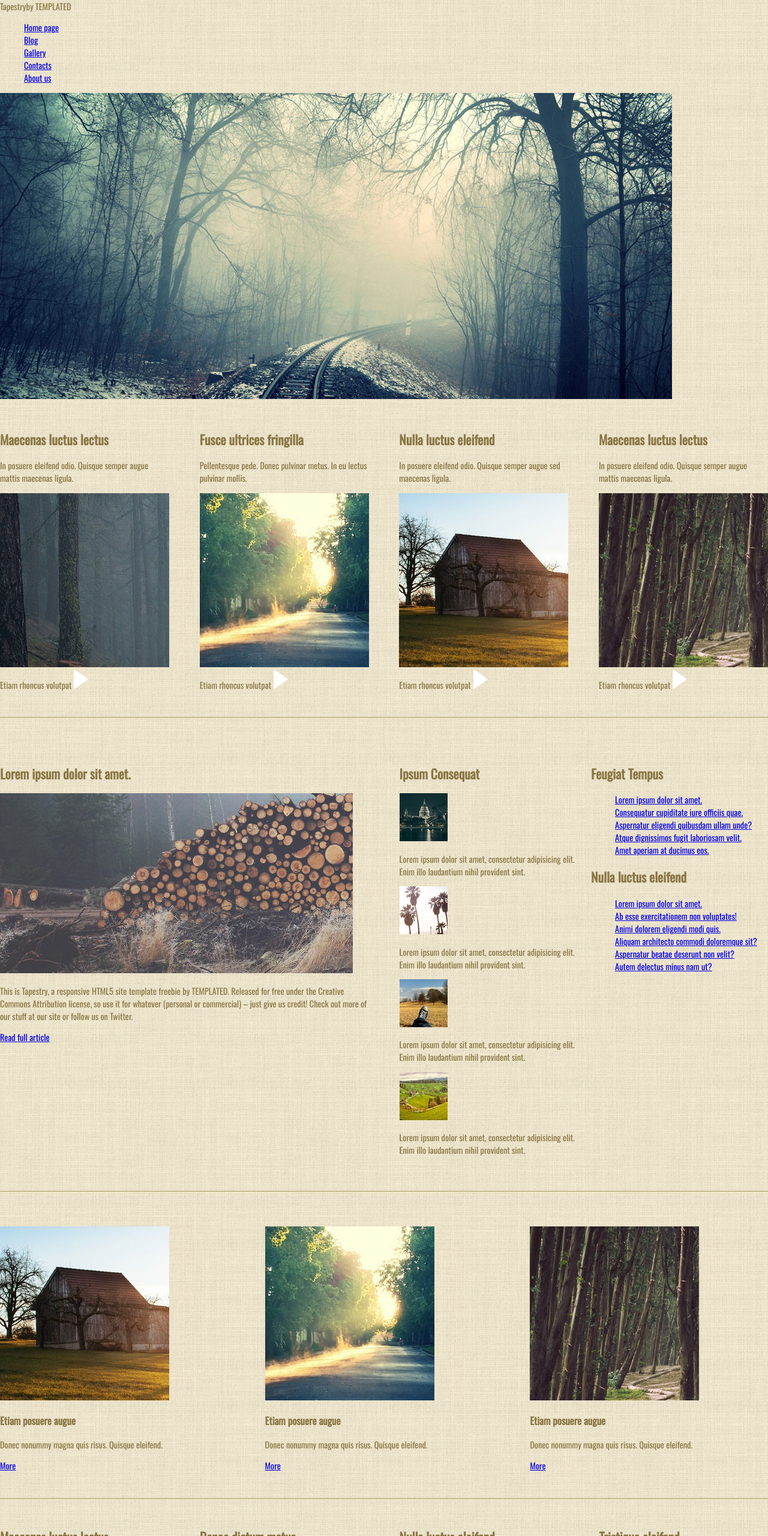
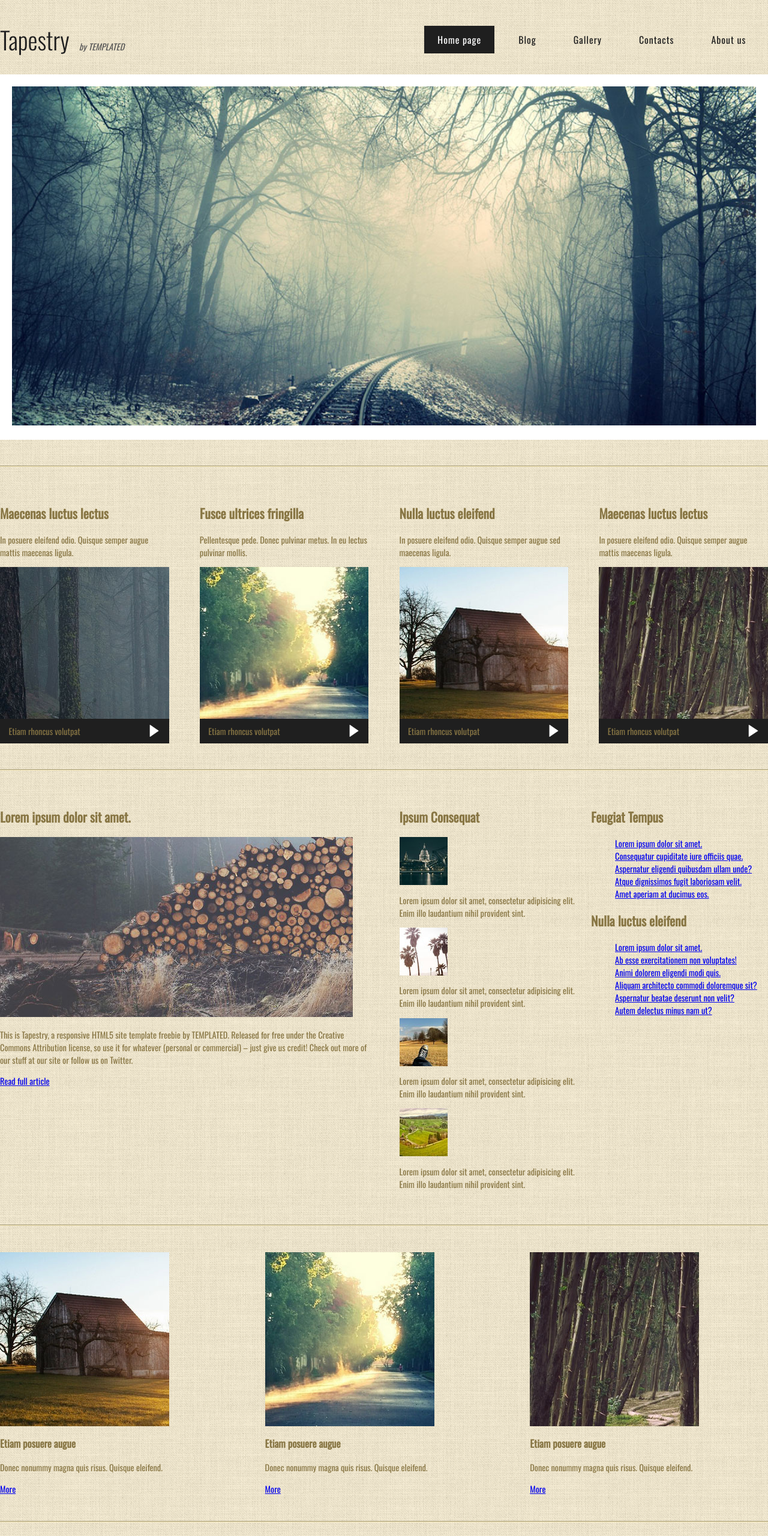
Before and after one commit to sinaps86/landing-four, a website: page app/index.html in a window 1280 px wide. Shown: the top 2560 px of the page at 60% size. Drawn offline with nearby package versions, Linux system fonts and the light colour scheme.

Commit message:
header firstContent footer

```diff
--- a/app/index.html
+++ b/app/index.html
@@ -8,17 +8,17 @@
     <link rel="stylesheet" href="css/styles.css">
 </head>
 <body>
-<header class="mainHeader">
+<header class="mainHeader block">
     <nav class="mainNav">
         <div>
-            <span>Tapestry</span><span>by TEMPLATED</span>
+            <span class="name">Tapestry</span><span class="ref">by TEMPLATED</span>
         </div>
         <ul>
-            <li><a href="#">Home page</a></li>
-            <li><a href="#">Blog</a></li>
-            <li><a href="#">Gallery</a></li>
-            <li><a href="#">Contacts</a></li>
-            <li><a href="#">About us</a></li>
+            <li><a href="#" class="button active">Home page</a></li>
+            <li><a href="#" class="button">Blog</a></li>
+            <li><a href="#" class="button">Gallery</a></li>
+            <li><a href="#" class="button">Contacts</a></li>
+            <li><a href="#" class="button">About us</a></li>
         </ul>
     </nav>
     <div class="mainLogo">
@@ -124,33 +124,35 @@
     </div>
     <div class="flexContaintenerThree block">
         <div class="columnOneThird">
-            <div>
+
+            <div class="card">
                 <img src="img/pics04.jpg" alt="house">
-            </div>
                 <div>
                     <h3>Etiam posuere augue</h3>
                     <p>Donec nonummy magna quis risus. Quisque eleifend.</p>
                     <a href="#" class="button">More</a>
                 </div>
             </div>
+
+        </div>
         <div class="columnOneThird">
-            <div>
+            <div class="card">
                 <img src="img/pics03.jpg" alt="house">
-            </div>
                 <div>
                     <h3>Etiam posuere augue</h3>
                     <p>Donec nonummy magna quis risus. Quisque eleifend.</p>
                     <a href="#" class="button">More</a>
                 </div>
             </div>
+        </div>
         <div class="columnOneThird">
-            <div>
+            <div class="card">
                 <img src="img/pics05.jpg" alt="house">
-            </div>
                 <div>
                     <h3>Etiam posuere augue</h3>
                     <p>Donec nonummy magna quis risus. Quisque eleifend.</p>
                     <a href="#" class="button">More</a>
+                </div>
             </div>
         </div>
     </div>
--- a/app/scss/_content.scss
+++ b/app/scss/_content.scss
@@ -0,0 +1,21 @@
+.mainContent {
+
+  .pic {
+    &>img {
+      width: 100%;
+    }
+  }
+
+  .controlContainer {
+    background-color: $color_dark;
+    padding: $margin_padding_small $margin_padding_normal;
+    position: absolute;
+    left: 0;
+    right: 0;
+    bottom: 0;
+
+    img {
+      width: 1.4em;
+    }
+  }
+}
--- a/app/scss/_footer.scss
+++ b/app/scss/_footer.scss
@@ -0,0 +1,13 @@
+.mainFooter {
+  text-align: center;
+  padding-top: $margin_padding_big;
+  padding-bottom: $margin_padding_biggest;
+  background-color: $color_pimal_darker;
+  word-spacing: 2px;
+  color: $color_primal_lighter;
+
+  a {
+    color: $color_primal_lighter;
+    text-decoration: none;
+  }
+}
--- a/app/scss/_header.scss
+++ b/app/scss/_header.scss
@@ -0,0 +1,40 @@
+.mainNav {
+  padding-bottom: $margin_padding_big;
+
+  li {
+    display: inline-block;
+    padding-right: $margin_padding_normal;
+  }
+
+  .name {
+    font-size: $size_title_large;
+    font-weight: 200;
+    padding-right: $margin_padding_smallest;
+    color: $color_font_black;
+  }
+
+  .ref {
+    font-style: $size_font_big;
+    color: $color_soft;
+    vertical-align: baseline;
+    font-style: italic;
+  }
+
+  .button {
+    @include square_button;
+  }
+
+  .active, a:hover {
+    background-color: $color_font_black;
+    color: $color_font_white;
+  }
+}
+
+.mainLogo {
+  background-color: $color_bright;
+  padding: $margin_padding_big;
+
+  img {
+    width: 100%;
+  }
+}
--- a/app/scss/_mixins.scss
+++ b/app/scss/_mixins.scss
@@ -0,0 +1,32 @@
+%button {
+  display: inline-block;
+  text-align: center;
+  text-decoration: none;
+  color: $color_font_bright;
+}
+
+
+@mixin round_button{
+
+  display: inline-block;
+  text-align: center;
+  text-decoration: none;
+  color: $color_font_white;
+
+  background-color: $color_primal;
+  padding: $margin_padding_smallest $margin_padding_normal;
+  border-radius: 5px;
+  font-size: $size_font_big;
+}
+
+@mixin square_button{
+
+  display: inline-block;
+  text-align: center;
+  text-decoration: none;
+  color: $color_font_black;
+
+  padding: $margin_padding_small $margin_padding_big;
+  font-size: $size_font_big;
+  letter-spacing: 1px;
+}
--- a/app/scss/_variables.scss
+++ b/app/scss/_variables.scss
@@ -0,0 +1,34 @@
+$color_primal_lighter: #877850;
+$color_primal_light: #7D6F4B;
+$color_primal: #887644;
+$color_primal_dark: #706443;
+$color_pimal_darker: #62573B;
+
+$color_dark: #1F1F1F;
+$color_soft: #545454;
+$color_bright: #FFFFFF;
+
+$color_font_main: $color_primal;
+$color_font_bright: $color_primal_lighter;
+$color_font_soft: $color_primal_light;
+$color_font_dark: $color_pimal_darker;
+$color_font_white: $color_bright;
+$color_font_black: $color_dark;
+
+
+$size_font_small: 0.8em;
+$size_font_normal: 0.9em;
+$size_font_big: 1.1em;
+
+$size_title_small: 1.3em;
+$size_title_normal: 1.5em;
+$size_title_big: 2em;
+$size_title_large: 2.8em;
+
+
+$margin_padding_smallest: 0.4em;
+$margin_padding_small: 0.7em;
+$margin_padding_normal: 1em;
+$margin_padding_big: 1.4em;
+$margin_padding_biggest: 2em;
+$margin_padding_large: 3em;
--- a/app/scss/styles.scss
+++ b/app/scss/styles.scss
@@ -12,15 +12,15 @@ body {
 }
 
 .mainHeader, .mainContent, .mainFooter {
-  max-width: 1400px;
+  max-width: 1300px;
   margin-left: auto;
   margin-right: auto;
 }
 
 .block {
-  padding-top: 2em;
-  padding-bottom: 3em;
-  margin-bottom: 2em;
+  padding-top: $margin_padding_biggest;
+  padding-bottom: $margin_padding_large;
+  margin-bottom: $margin_padding_normal;
   border-bottom: 2px groove #f7e9b7;
 }
 
@@ -51,3 +51,17 @@ ul {
 .columnOneSecond {
   flex: 0 1 48%;
 }
+
+.mainNav, .controlContainer {
+  display: flex;
+  flex-flow: row nowrap;
+  justify-content: space-between;
+  align-items: center;
+}
+
+
+.card {
+  display: flex;
+  flex-flow: row wrap;
+  justify-content: flex-start;
+}
```
Also changed, not shown: app/css/styles.css. Lines whose indentation alone changed are shown as unchanged.
